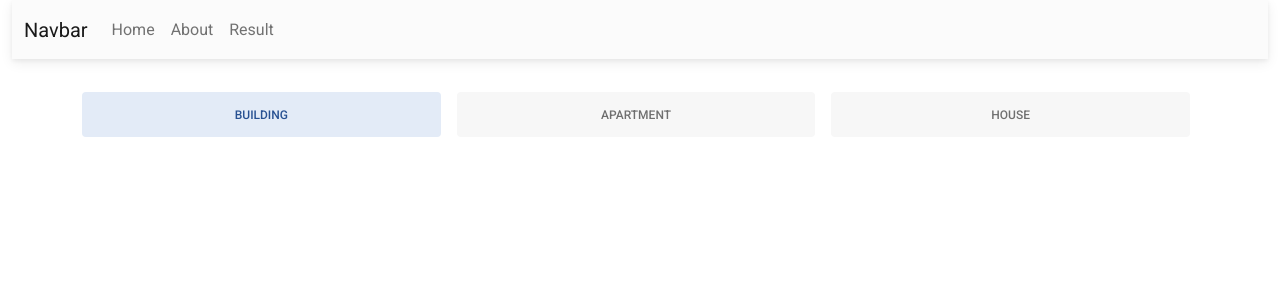
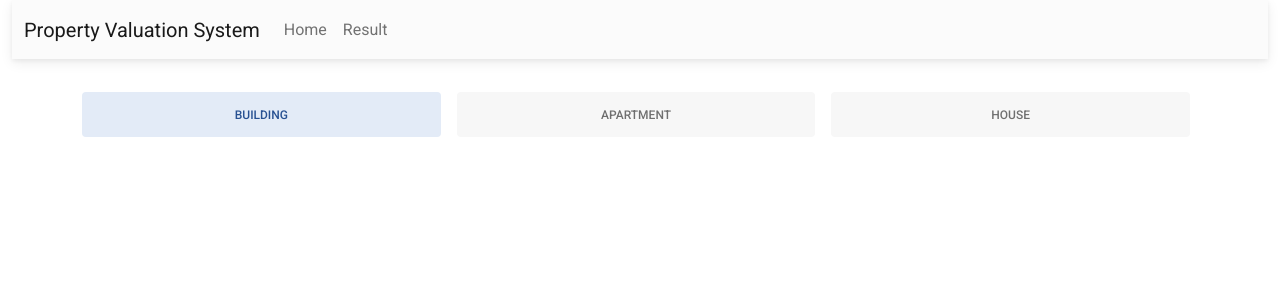
Before and after one commit to benwangtch/express, a React (Create React App) app in the folder frontend/: page / in a window 1280 px wide. Shown: the top 300 px of the page. Built offline with nearby package versions, Linux system fonts and the light colour scheme.

Commit message:
feat/basic names

```diff
--- a/frontend/public/index.html
+++ b/frontend/public/index.html
@@ -33,7 +33,7 @@
       work correctly both with client-side routing and a non-root public URL.
       Learn how to configure a non-root public URL by running `npm run build`.
     -->
-    <title>Wang</title>
+    <title>Express</title>
   </head>
   <body>
     <noscript>You need to enable JavaScript to run this app.</noscript>
--- a/frontend/src/App.js
+++ b/frontend/src/App.js
@@ -16,7 +16,7 @@ function App() {
         <MDBContainer>
           <Routes>
             <Route path="/" element={<Home />} />
-            <Route path="/about" element={<About />} />
+            {/* <Route path="/about" element={<About />} /> */}
             <Route path="/result" element={<Result />} />
           </Routes>
         </MDBContainer>
--- a/frontend/src/layouts/Navbar.js
+++ b/frontend/src/layouts/Navbar.js
@@ -17,7 +17,7 @@ export default function App() {
   return (
     <MDBNavbar expand="lg" light bgColor="light">
       <MDBContainer fluid>
-        <MDBNavbarBrand href="/">Navbar</MDBNavbarBrand>
+        <MDBNavbarBrand href="/">Property Valuation System</MDBNavbarBrand>
         <MDBNavbarToggler
           type="button"
           aria-expanded="false"
@@ -31,9 +31,9 @@ export default function App() {
             <MDBNavbarItem>
               <MDBNavbarLink href="/">Home</MDBNavbarLink>
             </MDBNavbarItem>
-            <MDBNavbarItem>
+            {/* <MDBNavbarItem>
               <MDBNavbarLink href="/about">About</MDBNavbarLink>
-            </MDBNavbarItem>
+            </MDBNavbarItem> */}
             <MDBNavbarItem>
               <MDBNavbarLink href="/result">Result</MDBNavbarLink>
             </MDBNavbarItem>
```
